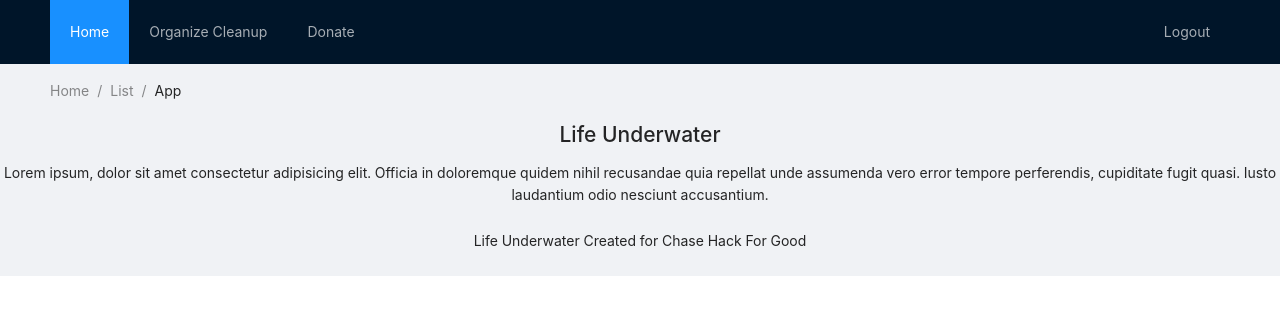
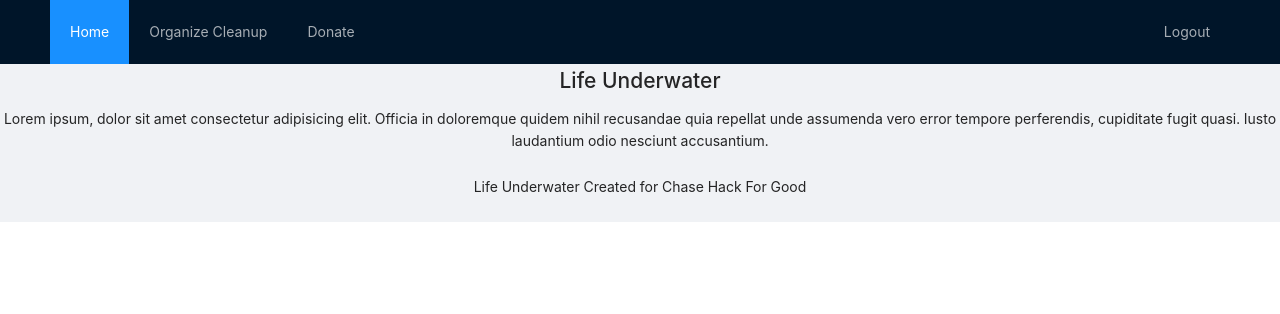
Before and after one commit to kitmorgan/hack-for-good_ocean-app, a React (Create React App) app in the folder team-42/react-frontend/: page / in a window 1280 px wide. Shown: the top 314 px of the page. Built offline with nearby package versions, Linux system fonts and the light colour scheme.

Commit message:
added components

```diff
--- a/team-42/react-frontend/src/Components/Main.js
+++ b/team-42/react-frontend/src/Components/Main.js
@@ -20,17 +20,7 @@
       style={{
         padding: "0 50px",
       }}
-    >
-      <Breadcrumb
-        style={{
-          margin: "16px 0",
-        }}
-      >
-        <Breadcrumb.Item>Home</Breadcrumb.Item>
-        <Breadcrumb.Item>List</Breadcrumb.Item>
-        <Breadcrumb.Item>App</Breadcrumb.Item>
-      </Breadcrumb>
-    </Content>
+    ></Content>
     <h1
       style={{
         display: "flex",
```
Also changed, not shown: team-42/react-frontend/src/index.js (+6 -9 lines), team-42/react-frontend/src/Components/Events.js (added), team-42/react-frontend/src/Components/postEvent.js (added).
